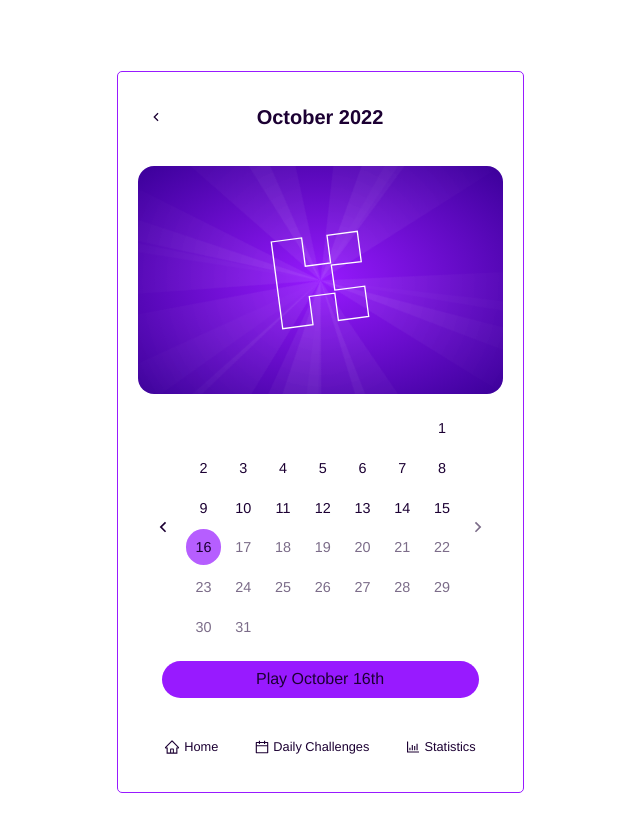
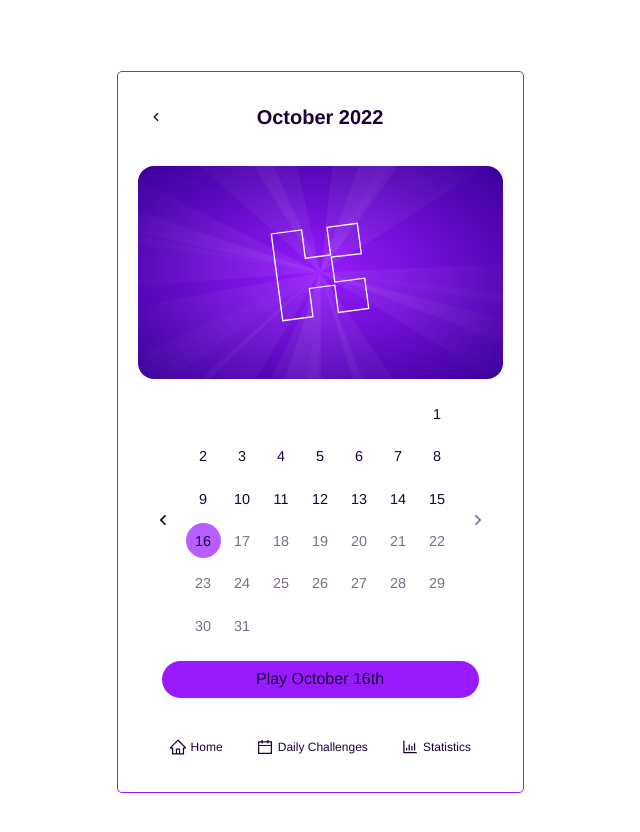
Before and after one commit to sprioleau/kudosu, a React (Vite) app: page /daily-challenges in a window 1280 px wide. Shown: the top 832 px of the page, without its empty margins (320-960 px from the left). Built offline with nearby package versions, Linux system fonts and the light colour scheme.

Commit message:
Fix height of graphic on daily challenges page

```diff
--- a/src/styles/components/_daily-challenges-calendar.scss
+++ b/src/styles/components/_daily-challenges-calendar.scss
@@ -6,6 +6,7 @@
     display: grid;
     grid-template-columns: repeat(7, 1fr);
     grid-auto-rows: 1fr;
+    align-items: center;
     gap: 0.25em;
     padding: 1em 3em;
     height: 100%;
@@ -26,7 +27,7 @@
       outline: none;
     }
 
-    &[data-is-selected="true"] {
+    &.selected {
       background-color: hsla(var(--c-accent-hsl), 0.7);
     }
   }
--- a/src/styles/components/_daily-challenges.scss
+++ b/src/styles/components/_daily-challenges.scss
@@ -9,7 +9,7 @@
     overflow: hidden;
     display: flex;
     align-items: center;
-    aspect-ratio: 8 / 5;
+    height: 40%;
     justify-content: center;
     border-radius: 1em;
     background: radial-gradient(hsl(var(--c-accent-hsl)), hsl(calc(var(--c-accent-h) - 10), var(--c-accent-s), 30%));
--- a/src/styles/components/_welcome-toolbar.scss
+++ b/src/styles/components/_welcome-toolbar.scss
@@ -18,7 +18,7 @@
     gap: calc(var(--board-gap));
     background-color: transparent;
     transition: background-color 0.3s ease-out;
-    font-size: 0.8em;
+    font-size: 0.75em;
     padding: 0.5em 1em;
     border-radius: 100vmax;
     min-height: 2.25em;
@@ -30,7 +30,7 @@
   };
 
   &__icon {
-    font-size: 1.25em;
+    font-size: 1.5em;
     display: flex;
     align-items: center;
     justify-content: center;
```
